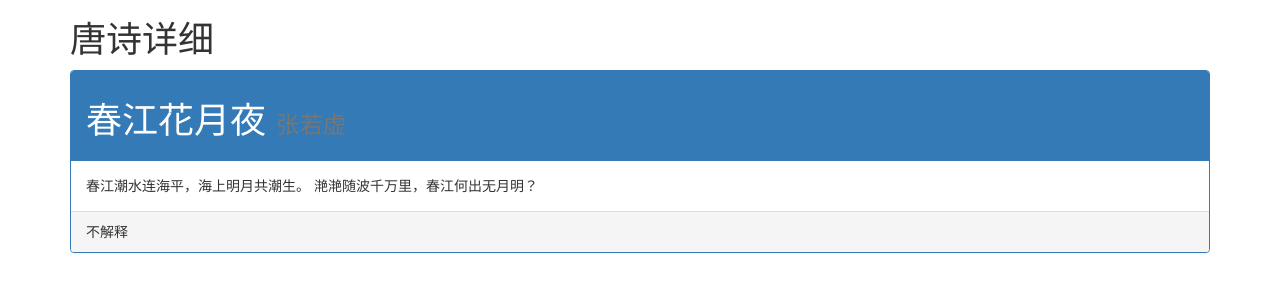
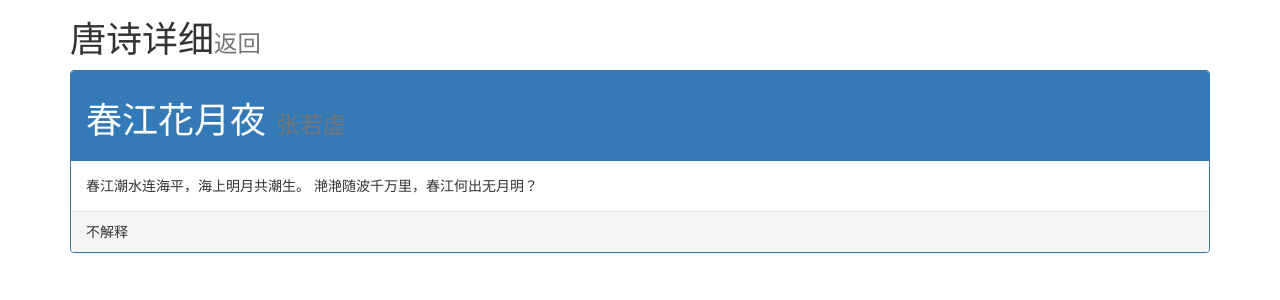
Before and after one commit to huangwuyi/AndroidUtilDoc, a Django app: page /androidUtil/tang/1 in a window 1280 px wide. Shown: the top 300 px of the page. Run offline with Django 3.2, Linux system fonts and the light colour scheme; data comes from the database, SQL or seed files in the repository; some libraries are stand-ins or nearby versions.

Commit message:
增加了返回按钮。

```diff
--- a/helloAndroidUtil/templates/helloAndroidUtil/tang_item.html
+++ b/helloAndroidUtil/templates/helloAndroidUtil/tang_item.html
@@ -9,7 +9,7 @@
 <body>
 <div class="container">
     <div class="jumbotorn">
-        <h1>唐诗详细</h1>
+        <h1>唐诗详细<a href="/androidUtil/tang/"><small>返回</small></a></h1>
     </div>
     <div class="panel panel-primary">
         {% if tang %}
```
